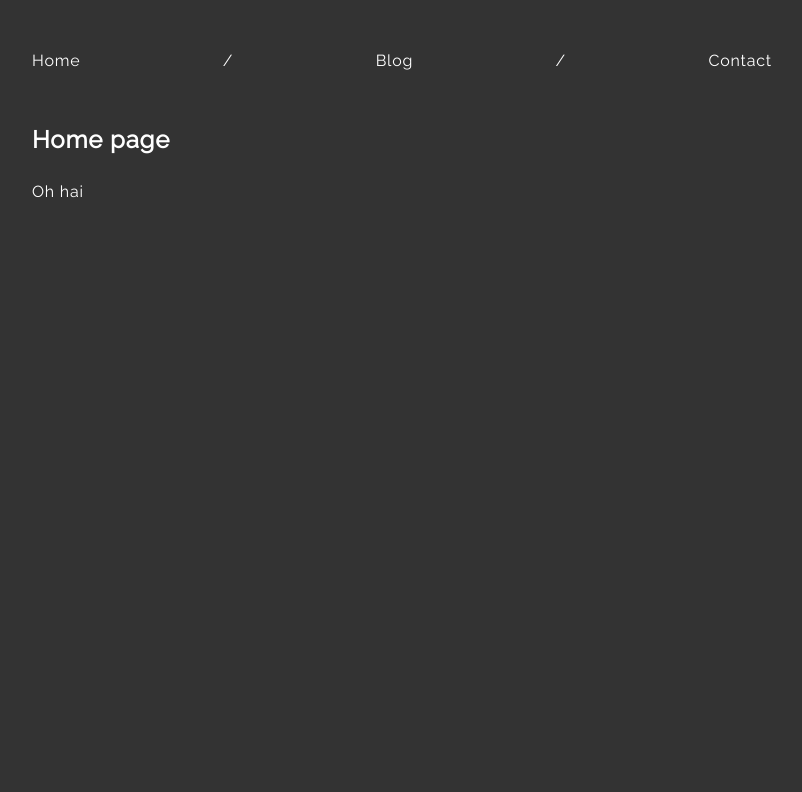
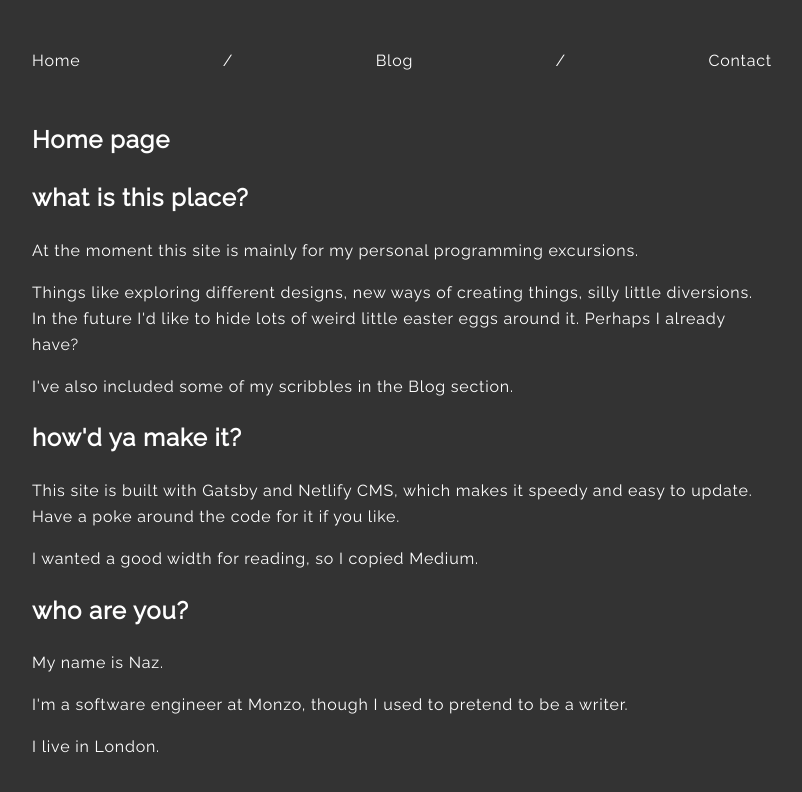
Before and after one commit to nazwhale/mysite, a Gatsby site: page /home in a window 1280 px wide. Shown: the whole page, without its empty margins (238-1040 px from the left). Built offline with nearby package versions, Linux system fonts and the light colour scheme; Gatsby itself is replaced by a stand-in of ours.

Commit message:
Update Pages “home”

```diff
--- a/src/pages/home/index.md
+++ b/src/pages/home/index.md
@@ -1,7 +1,43 @@
 ---
-templateKey: "home-page"
-path: /
+templateKey: home-page
 title: Home page
 ---
+##
 
-Oh hai
+
+
+## what is this place?
+
+At the moment this site is mainly for my personal programming excursions.
+
+
+
+Things like exploring different designs, new ways of creating things, silly little diversions. In the future I'd like to hide lots of weird little easter eggs around it. Perhaps I already have?
+
+
+
+I've also included some of my scribbles in the Blog section.
+
+
+
+## how'd ya make it?
+
+This site is built with Gatsby and Netlify CMS, which makes it speedy and easy to update. Have a poke around the code for it if you like.
+
+
+
+I wanted a good width for reading, so I copied Medium.
+
+
+
+## who are you?
+
+My name is Naz.
+
+
+
+I'm a software engineer at Monzo, though I used to pretend to be a writer.
+
+
+
+I live in London.
```
